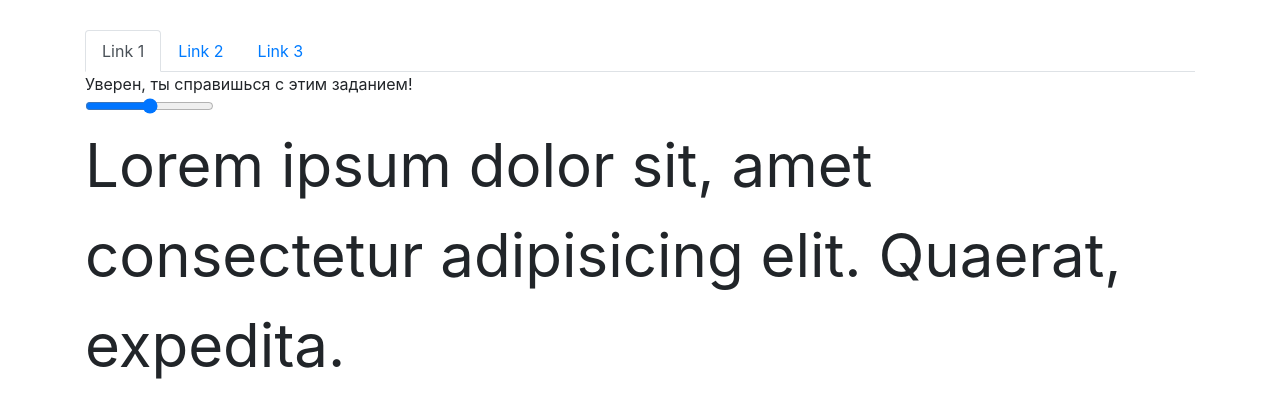
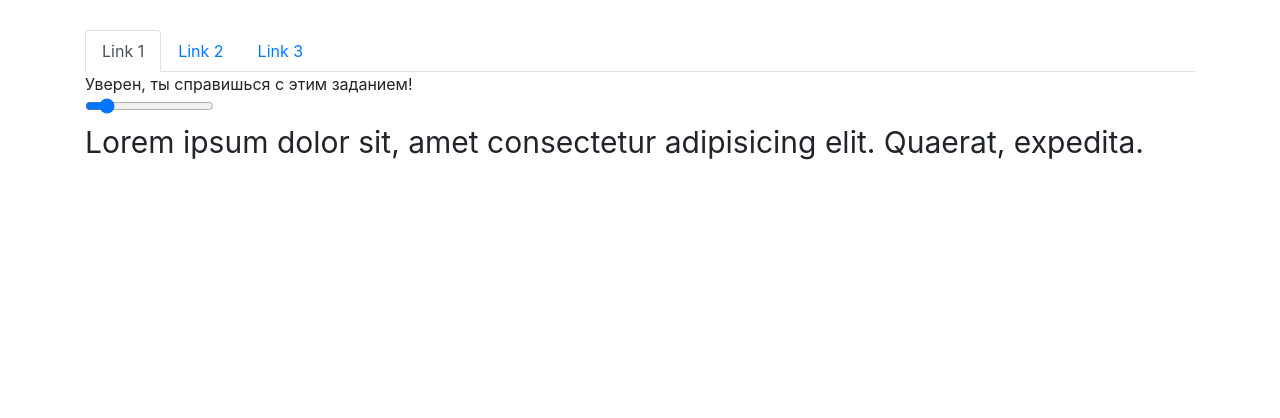
Before and after one commit to apkonnov/JavaScript, a plain HTML site: page 1.html in a window 1280 px wide. Drawn offline with nearby package versions, Linux system fonts and the light colour scheme.

Commit message:
Update 1.html

```diff
--- a/1.html
+++ b/1.html
@@ -79,7 +79,13 @@
   */
   const inputEl = document.querySelector('input');
   const inputDivEl = document.querySelector('#inputDiv');
-  inputDivEl.style.fontSize = inputEl.value + 'px';
+
+  // подгоняем шрифт под ползунок
+  // inputDivEl.style.fontSize = inputEl.value + 'px';
+
+  // подгоняем ползунок под шрифт
+  inputEl.value = window.getComputedStyle(inputDivEl).fontSize.slice(0, -2);
+
   inputEl.addEventListener('input', event => {
     inputDivEl.style.fontSize = event.target.value + 'px';
   });
```
